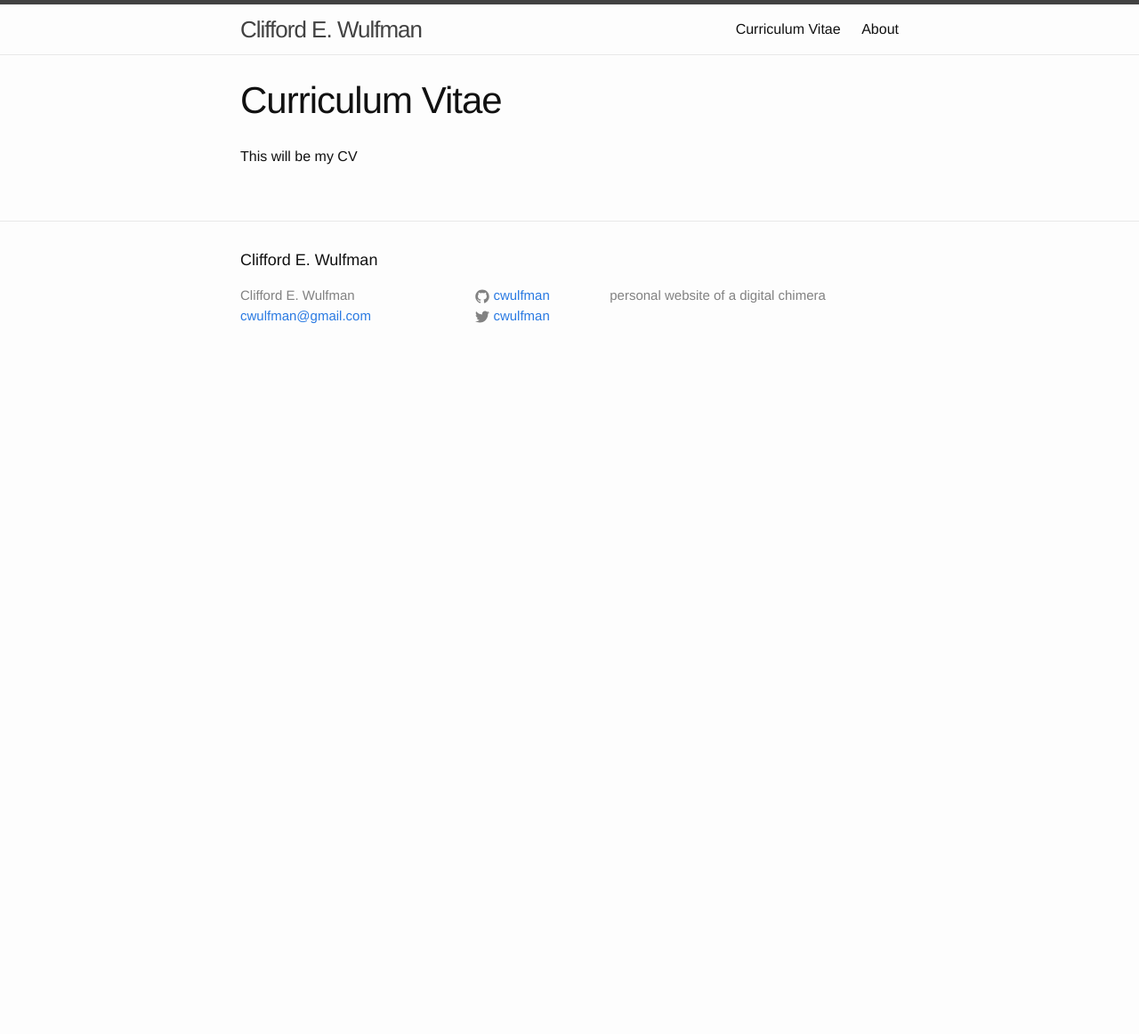
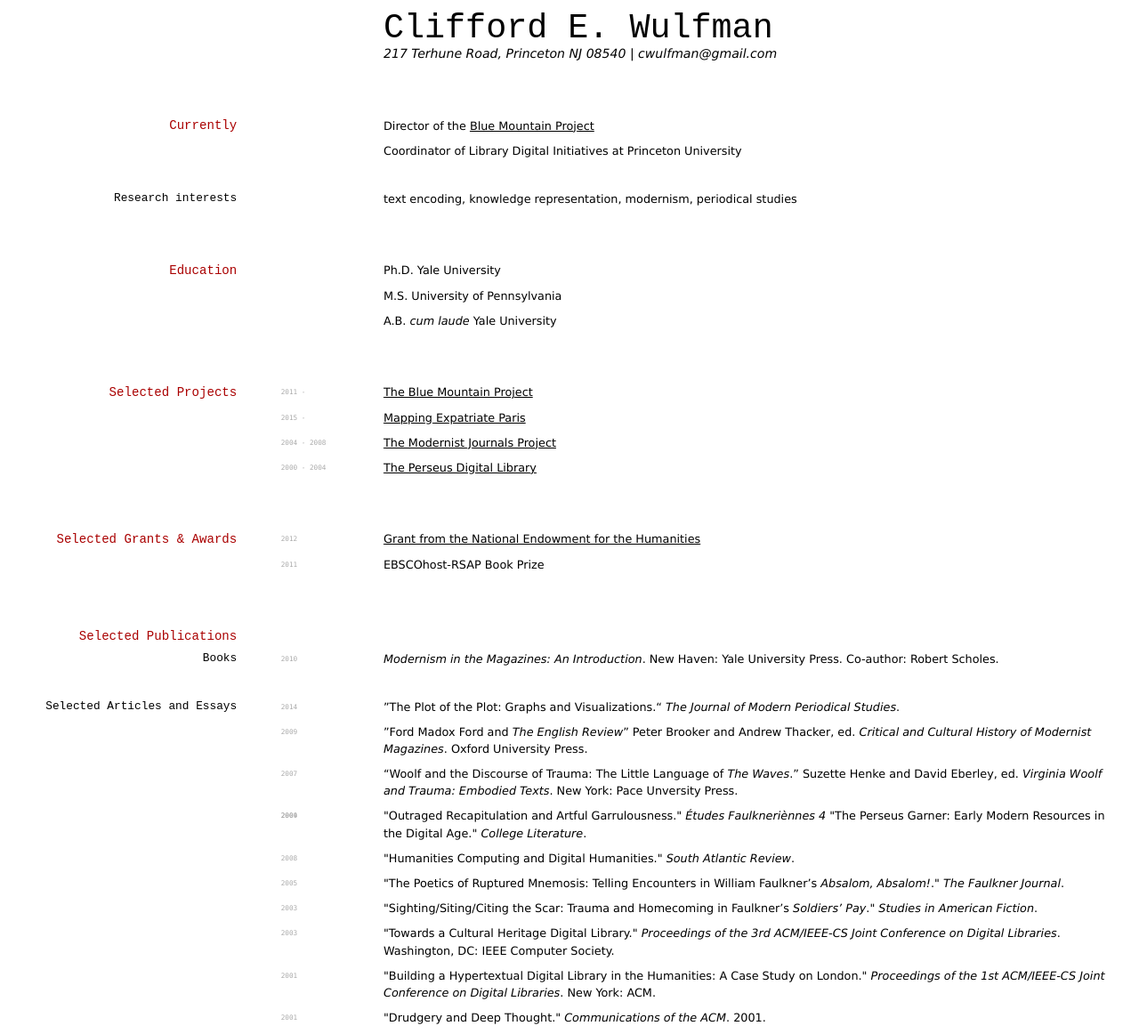
Before and after one commit to cwulfman/cwulfman.github.io, a Jekyll site: the page built from cv/index.md, in a window 1280 px wide. Shown: the whole page at 89% size. Built offline with Jekyll 4.4.1, drawn with Linux system fonts in a browser that asks for light colours; before the commit the page ends 900 px from its top, so only the background shows below that.

Commit message:
integrates CV

```diff
--- /dev/null
+++ b/_layouts/cv.html
@@ -0,0 +1,16 @@
+<!doctype html>
+<html>
+<head>
+  <meta charset=utf-8 />
+  <title> {% if page.title %} {{ page.title }} | {% endif %} CV</title>
+  <link href="/css/cv-screen.css" type="text/css" rel="stylesheet" media="screen">
+  <link href="/css/cv-print.css" type="text/css" rel="stylesheet" media="print">
+</head>
+<body>
+  <div id="main">
+    <div id="content">
+    {{ content }}
+    </div>
+  </div>
+</body>
+</html>
--- /dev/null
+++ b/css/cv-print.css
@@ -0,0 +1,193 @@
+/* http://meyerweb.com/eric/tools/css/reset/
+   v2.0 | 20110126
+   License: none (public domain)
+*/
+
+html, body, div, span, applet, object, iframe,
+h1, h2, h3, h4, h5, h6, p, blockquote, pre,
+a, abbr, acronym, address, big, cite, code,
+del, dfn, em, img, ins, kbd, q, s, samp,
+small, strike, strong, sub, sup, tt, var,
+b, u, i, center,
+dl, dt, dd, ol, ul, li,
+fieldset, form, label, legend,
+table, caption, tbody, tfoot, thead, tr, th, td,
+article, aside, canvas, details, embed,
+figure, figcaption, footer, header, hgroup,
+menu, nav, output, ruby, section, summary,
+time, mark, audio, video {
+	margin: 0;
+	padding: 0;
+	border: 0;
+	font-size: 100%;
+	font: inherit;
+	vertical-align: baseline;
+}
+/* HTML5 display-role reset for older browsers */
+article, aside, details, figcaption, figure,
+footer, header, hgroup, menu, nav, section {
+	display: block;
+}
+body {
+	line-height: 1;
+}
+ol, ul {
+	list-style: none;
+}
+blockquote, q {
+	quotes: none;
+}
+blockquote:before, blockquote:after,
+q:before, q:after {
+	content: '';
+	content: none;
+}
+table {
+	border-collapse: collapse;
+	border-spacing: 0;
+}
+
+/* end of reset */
+
+
+
+body {
+	font: normal normal 400;
+	font-size: 10pt;
+	line-height: 1.35em;
+	/*also written as...  font: normal normal 400 100%/1.5em;*/
+	font-family: Verdana,sans-serif;
+	/*margin-top: 1em;
+	margin-left: 1em;*/
+}
+
+p {
+	position: relative;
+	left: 28%;
+	margin-bottom: 0.2em;
+	margin-right: 0;
+	width: 70%;
+}
+
+code {
+	font: normal normal;
+	font-size: 60%;
+	/*line-height: 1em;*/
+	font-family: Menlo,monospace,sans-serif;
+	color: #ccc;
+}
+
+p code {
+	position: absolute;
+	left: -11%;
+}
+
+
+ul {
+	position: relative;
+	left: 28%;
+	width: 65%;
+	margin-bottom: 1em;
+	/*margin-top: -0.5em;*/
+}
+
+/*uncomment to get dashes in the list*/
+/*li:before {
+	content: "-";
+	position: relative;
+	left: -0.25em;
+}*/
+
+li {
+	/*second line indent*/
+	padding-left: 1.25em;
+	text-indent: -1.25em;
+	/*color: #777;*/
+}
+
+li ul {
+	position: relative;
+	left: 0;
+	width: 100%;
+	margin-top: 0.25em;
+}
+
+h1,h2,h3,h4 {
+	font-weight: 400;
+	font-family: Cousine,Verdana,sans-serif;
+	width: 65%;
+}
+
+h1 {
+	text-align: left;
+	font-size: 3em;
+	line-height: 1em;
+	position: relative;
+	left: 28%;
+}
+
+h1+p {
+	/*subtitle*/
+	font-style: italic;
+	font-size: 110%;
+}
+
+h2 {
+	font-size: 1.1em;
+	color: #a00;
+	margin-top: 2em;
+	position: relative;
+	top: 1.2em;
+	text-align: right;
+	width: 18%;
+}
+
+h2+p {
+	margin-top: 2.5em;
+}
+
+h3 {
+	font-size: 1em;
+	line-height: 2em;
+	color: #ccc;
+	position: relative;
+	top: 1.6em;
+	text-align: right;
+	width: 18%;
+}
+
+a {
+	color: inherit;
+	text-decoration:none
+}
+
+a:hover {
+	color:#39f
+}
+
+#webaddress {
+	margin-top: 1em;
+	position: relative;
+	left: 28%;
+	color: #ccc;
+	font-family: Menlo,monospace,sans-serif;
+	font-size: 80%;
+}
+
+#webaddress a {
+	text-decoration: none;
+}
+
+em {
+	font-style: normal;
+	color: #2d4e5e
+}
+
+strong {
+	font-weight: bold;
+}
+
+#ghbutton {
+	display: none;
+	visibility: hidden;
+}
--- /dev/null
+++ b/css/cv-screen.css
@@ -0,0 +1,194 @@
+/* http://meyerweb.com/eric/tools/css/reset/
+   v2.0 | 20110126
+   License: none (public domain)
+*/
+
+html, body, div, span, applet, object, iframe,
+h1, h2, h3, h4, h5, h6, p, blockquote, pre,
+a, abbr, acronym, address, big, cite, code,
+del, dfn, em, img, ins, kbd, q, s, samp,
+small, strike, strong, sub, sup, tt, var,
+b, u, i, center,
+dl, dt, dd, ol, ul, li,
+fieldset, form, label, legend,
+table, caption, tbody, tfoot, thead, tr, th, td,
+article, aside, canvas, details, embed,
+figure, figcaption, footer, header, hgroup,
+menu, nav, output, ruby, section, summary,
+time, mark, audio, video {
+	margin: 0;
+	padding: 0;
+	border: 0;
+	font-size: 100%;
+	font: inherit;
+	vertical-align: baseline;
+}
+/* HTML5 display-role reset for older browsers */
+article, aside, details, figcaption, figure,
+footer, header, hgroup, menu, nav, section {
+	display: block;
+}
+body {
+	line-height: 1;
+}
+ol, ul {
+	list-style: none;
+}
+blockquote, q {
+	quotes: none;
+}
+blockquote:before, blockquote:after,
+q:before, q:after {
+	content: '';
+	content: none;
+}
+table {
+	border-collapse: collapse;
+	border-spacing: 0;
+}
+
+/* end of reset */
+
+
+
+body {
+	font: normal normal 400;
+	font-size: 80%;
+	line-height: 1.5em;
+	/*also written as...  font: normal normal 400 100%/1.5em;*/
+	font-family: Verdana,sans-serif;
+	margin-top: 1em;
+	margin-left: 1em;
+}
+
+p {
+	position: relative;
+	left: 33%;
+	margin-bottom: 0.7em;
+	margin-right: 0;
+	width: 65%;
+}
+
+code {
+	font: normal normal;
+	font-size: 60%;
+	/*line-height: 1em;*/
+	font-family: Menlo,monospace,sans-serif;
+	color: #aaa;
+}
+
+p code {
+	position: absolute;
+	left: -14%;
+}
+
+
+ul {
+	position: relative;
+	left: 33%;
+	width: 65%;
+	margin-bottom: 1.5em;
+	margin-top: -0.5em;
+}
+
+/*uncomment to get dashes in the list*/
+/*li:before {
+	content: "-";
+	position: relative;
+	left: -0.25em;
+}*/
+
+li {
+	/*second line indent*/
+	padding-left: 1.25em;
+	text-indent: -1.25em;
+	/*color: #777;*/
+}
+
+li ul {
+	position: relative;
+	left: 0;
+	width: 100%;
+	margin-top: 0.25em;
+}
+
+h1,h2,h3,h4 {
+	font-weight: 400;
+	font-family: Cousine,Verdana,sans-serif;
+	width: 65%;
+}
+
+h1 {
+	text-align: left;
+	font-size: 3em;
+	line-height: 1em;
+	position: relative;
+	left: 33%;
+}
+
+h1+p {
+	/*subtitle*/
+	font-style: italic;
+	font-size: 110%;
+}
+
+h2 {
+	font-size: 1.1em;
+	color: #a00;
+	margin-top: 3em;
+	position: relative;
+	top: 1.4em;
+	text-align: right;
+	width: 20%;
+}
+
+h3 {
+	font-size: 1em;
+	line-height: 2em;
+	position: relative;
+	top: 1.7em;
+	text-align: right;
+	width: 20%;
+}
+
+a {
+	color: inherit;
+	/*text-decoration:none*/
+}
+
+a:hover {
+	color:#39f
+}
+
+#webaddress {
+	margin-top: 1em;
+	position: relative;
+	left: 33%;
+	color: #aaa;
+	font-family: Menlo,monospace,sans-serif;
+	font-size: 80%;
+}
+
+#webaddress a {
+	text-decoration: none;
+}
+
+em {
+
+	font-style: italic;
+}
+
+strong {
+	font-weight: bold;
+}
+
+#address {
+	display: none;
+}
+
+
+
+/*
+@media only screen and (max-width: 480px) {
+	make one column somehow...
+}*/
--- a/cv/index.md
+++ b/cv/index.md
@@ -1,7 +1,106 @@
 ---
-layout: page
-title: Curriculum Vitae
-permalink: /cv/
+layout: cv
+title: Clifford Wulfman's CV
 ---
+# Clifford E. Wulfman
+217 Terhune Road, Princeton NJ 08540 | cwulfman@gmail.com
 
-This will be my CV
+
+
+## Currently
+
+Director of the [Blue Mountain Project](http://bluemountain.princeton.edu)
+
+Coordinator of Library Digital Initiatives at Princeton University
+
+
+### Research interests
+
+text encoding, knowledge representation, modernism, periodical studies
+
+
+
+## Education
+
+Ph.D. Yale University
+
+M.S. University of Pennsylvania
+
+A.B. *cum laude* Yale University
+
+
+## Selected Projects
+`2011 -`
+[The Blue Mountain Project](http://bluemountain.princeton.edu)
+
+`2015 -`
+[Mapping Expatriate Paris](http://mep.princeton.edu)
+
+`2004 - 2008`
+[The Modernist Journals Project](http://modjourn.org)
+
+`2000 - 2004`
+[The Perseus Digital Library](http://www.perseus.tufts.edu/)
+
+
+## Selected Grants &amp; Awards
+
+`2012`
+[Grant from the National Endowment for the Humanities](https://securegrants.neh.gov/publicquery/main.aspx?f=1&gn=PW-51046-12)
+
+`2011`
+EBSCOhost-RSAP Book Prize
+
+
+
+
+## Selected Publications
+
+<!-- A list is also available [online](http://scholar.google.co.uk/citations?user=LTOTl0YAAAAJ) -->
+
+### Books
+
+`2010`
+*Modernism in the Magazines: An Introduction*. New Haven: Yale University Press. Co-author: Robert Scholes.
+
+
+### Selected Articles and Essays
+`2014`
+&rdquo;The Plot of the Plot: Graphs and Visualizations.&ldquo;  *The Journal of Modern Periodical Studies*.
+
+`2009`
+&rdquo;Ford Madox Ford and *The English Review*&rdquo; Peter Brooker and Andrew Thacker, ed. *Critical and Cultural History of Modernist Magazines*. Oxford University Press.
+
+`2007`
+&ldquo;Woolf and the Discourse of Trauma: The Little Language of
+*The Waves*.&rdquo; Suzette Henke and David Eberley, ed. *Virginia
+Woolf and Trauma: Embodied Texts*. New York: Pace Unversity Press.
+
+`2004`
+&quot;Outraged Recapitulation and Artful Garrulousness.&quot; *Études Faulkneriènnes 4*
+`2009`
+&quot;The Perseus Garner: Early Modern Resources in the Digital Age.&quot; *College Literature*.
+
+`2008`
+&quot;Humanities Computing and Digital Humanities.&quot; *South Atlantic Review*.
+
+`2005`
+&quot;The Poetics of Ruptured Mnemosis: Telling Encounters in William Faulkner's *Absalom, Absalom!*.&quot; *The Faulkner Journal*.
+
+`2003`
+&quot;Sighting/Siting/Citing the Scar: Trauma and Homecoming in Faulkner's *Soldiers' Pay*.&quot; *Studies in American Fiction*.
+
+`2003`
+&quot;Towards a Cultural Heritage Digital Library.&quot; *Proceedings of the 3rd ACM/IEEE-CS Joint Conference on Digital Libraries*. Washington, DC: IEEE Computer Society.
+
+`2001`
+&quot;Building a Hypertextual Digital Library in the Humanities: A Case Study on London.&quot; *Proceedings of the 1st ACM/IEEE-CS Joint Conference on Digital Libraries*. New York: ACM.
+
+`2001`
+&quot;Drudgery and Deep Thought.&quot; *Communications of the ACM*. 2001.
+
+
+
+<!--
+Last updated: October 2016
+-->
```
